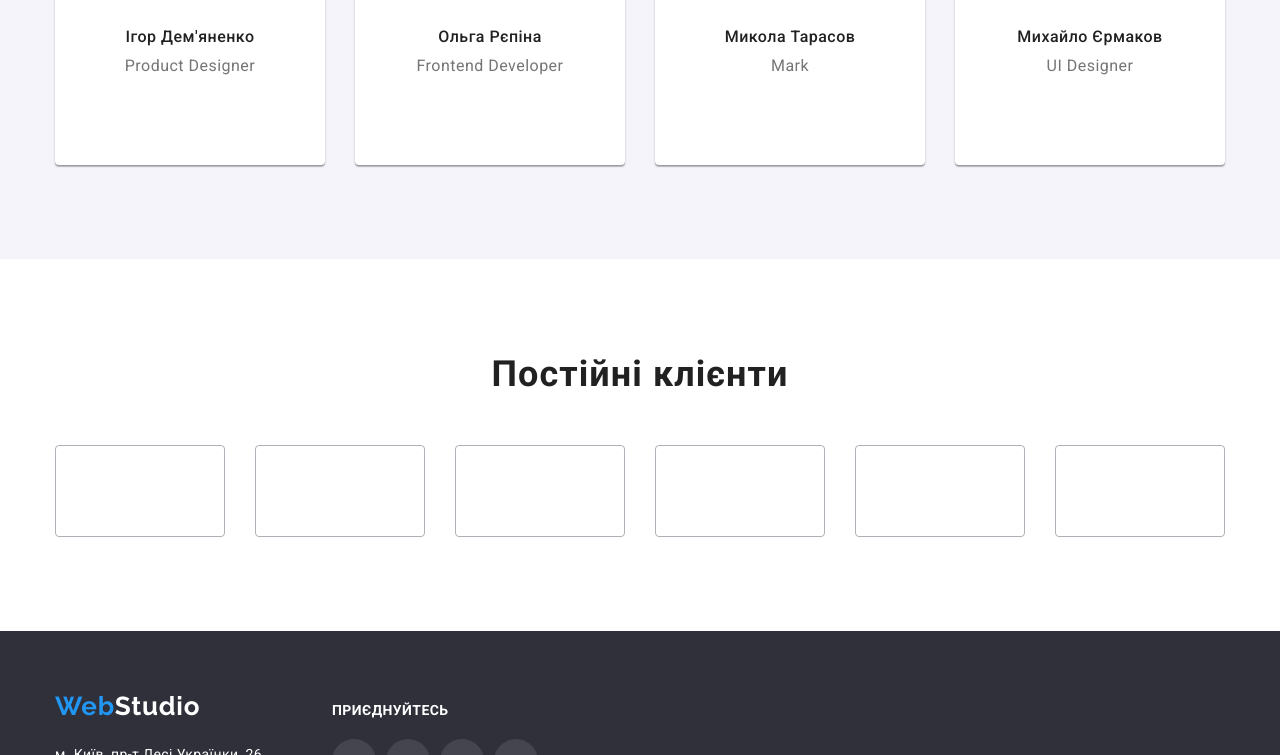
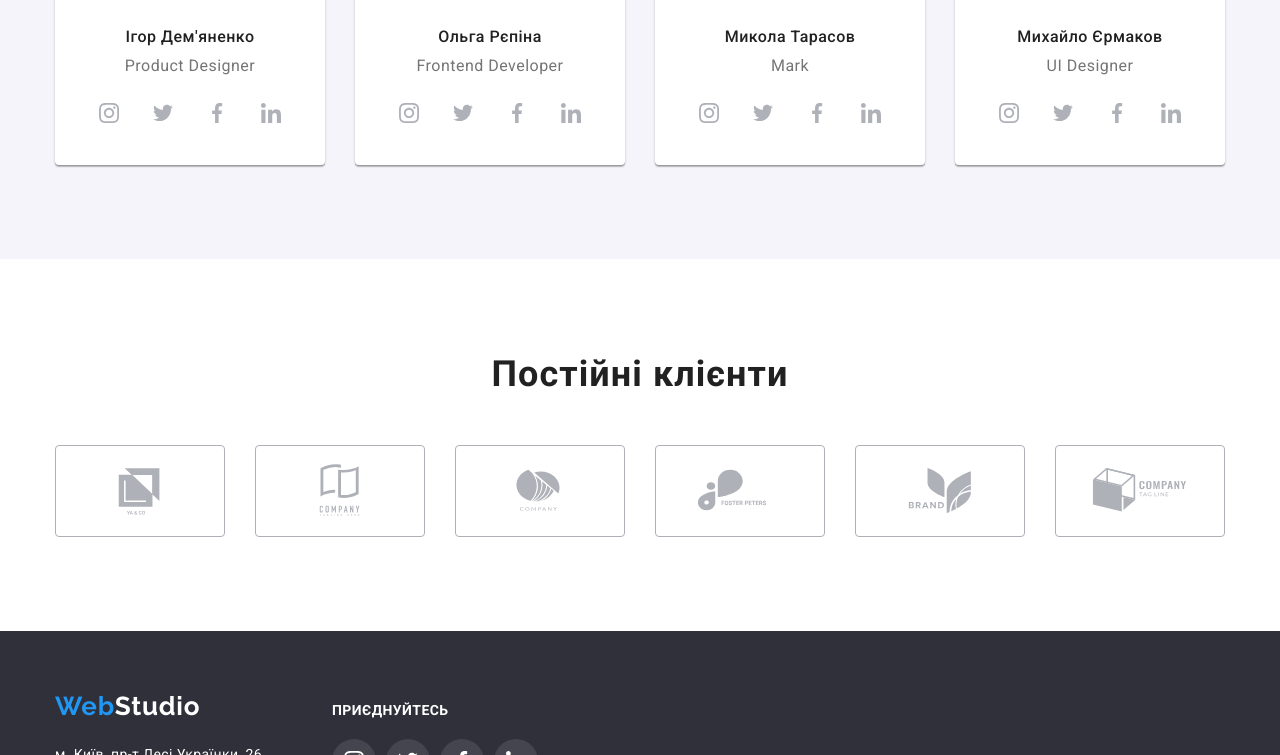
Before and after one commit to BorysOlefirenko/goit-markup-hw-06, a plain HTML site: page index.html in a window 1280 px wide. Shown: the part 2045-2800 px from the top of the page. Drawn offline with nearby package versions, Linux system fonts and the light colour scheme; the site is published under a folder, as on GitHub Pages, so addresses that start at the root find nothing.

Commit message:
Completion of homework 4

```diff
--- a/css/styles.css
+++ b/css/styles.css
@@ -242,7 +242,6 @@ body{
 }
 
 .feature-icons {
-    width: 270px;
     height: 120px;
     display: flex;
     justify-content: center;
@@ -372,7 +371,7 @@ body{
 }
 
 .customer-link:hover .customer-icon,
-.customer-linkk:focus .customer-icon {
+.customer-link:focus .customer-icon {
     fill: #2196F3;
 }
 
@@ -460,7 +459,7 @@ body{
 }
 
 .footer-soc-link:hover,
-.footersoc-link:focus {
+.footer-soc-link:focus {
     background-color: #2196F3;
     border: #2196F3;
 }
--- a/index.html
+++ b/index.html
@@ -44,7 +44,7 @@
               aria-label="Емейл"
             >
               <svg class="contact-icon" width="16" height="12">
-                <use href="/images/icons.svg#icon-envelope"></use>
+                <use href="./images/icons.svg#icon-envelope"></use>
               </svg>
               info@devstudio.com
             </a>
@@ -56,7 +56,7 @@
               aria-label="Телефон"
             >
               <svg class="contact-icon" width="10" height="16">
-                <use href="/images/icons.svg#icon-smartphone"></use>
+                <use href="./images/icons.svg#icon-smartphone"></use>
               </svg>
               +38 096 111 11 11
             </a>
@@ -79,7 +79,7 @@
             <li class="div-features">
               <div class="feature-icons">
                 <svg class="feature-icon" width="70" height="70">
-                  <use href="/images/icons.svg#icon-antenna"></use>
+                  <use href="./images/icons.svg#icon-antenna"></use>
                 </svg>
               </div>
               <h3 class="features-title">УВАГА ДО ДЕТАЛЕЙ</h3>
@@ -91,7 +91,7 @@
             <li class="div-features">
               <div class="feature-icons">
                 <svg class="feature-icon" width="70" height="70">
-                  <use href="/images/icons.svg#icon-clock"></use>
+                  <use href="./images/icons.svg#icon-clock"></use>
                 </svg>
               </div>
               <h3 class="features-title">ПУНКТУАЛЬНІСТЬ</h3>
@@ -103,7 +103,7 @@
             <li class="div-features">
               <div class="feature-icons">
                 <svg class="feature-icon" width="70" height="70">
-                  <use href="/images/icons.svg#icon-diagram"></use>
+                  <use href="./images/icons.svg#icon-diagram"></use>
                 </svg>
               </div>
               <h3 class="features-title">ПЛАНУВАННЯ</h3>
@@ -114,7 +114,7 @@
             <li class="div-features">
               <div class="feature-icons">
                 <svg class="feature-icon" width="70" height="70">
-                  <use href="/images/icons.svg#icon-astronaut"></use>
+                  <use href="./images/icons.svg#icon-astronaut"></use>
                 </svg>
               </div>
               <h3 class="features-title">СУЧАСНІ ТЕХНОЛОГІЇ</h3>
@@ -167,26 +167,26 @@
                   <li class="team-soc-item">
                     <a class="team-soc-link" href="#" aria-label="Інстаграм">
                       <svg class="team-soc-icon" width="20" height="20">
-                        <use href="/images/icons.svg#icon-instagram"></use>
+                        <use href="./images/icons.svg#icon-instagram"></use>
                       </svg>
                     </a>
                   </li>
                   <li class="team-soc-item">
                     <a class="team-soc-link" href="#" aria-label="Твітер">
                       <svg class="team-soc-icon" width="20" height="20">
-                        <use href="/images/icons.svg#icon-twitter"></use></svg
+                        <use href="./images/icons.svg#icon-twitter"></use></svg
                     ></a>
                   </li>
                   <li class="team-soc-item">
                     <a class="team-soc-link" href="#" aria-label="Фейсбук">
                       <svg class="team-soc-icon" width="20" height="20">
-                        <use href="/images/icons.svg#icon-facebook"></use></svg
+                        <use href="./images/icons.svg#icon-facebook"></use></svg
                     ></a>
                   </li>
                   <li class="team-soc-item">
                     <a class="team-soc-link" href="#" aria-label="Лінкедін">
                       <svg class="team-soc-icon" width="20" height="20">
-                        <use href="/images/icons.svg#icon-linkedin"></use></svg
+                        <use href="./images/icons.svg#icon-linkedin"></use></svg
                     ></a>
                   </li>
                 </ul>
@@ -201,26 +201,26 @@
                   <li class="team-soc-item">
                     <a class="team-soc-link" href="#" aria-label="Інстаграм">
                       <svg class="team-soc-icon" width="20" height="20">
-                        <use href="/images/icons.svg#icon-instagram"></use>
+                        <use href="./images/icons.svg#icon-instagram"></use>
                       </svg>
                     </a>
                   </li>
                   <li class="team-soc-item">
                     <a class="team-soc-link" href="#" aria-label="Твітер">
                       <svg class="team-soc-icon" width="20" height="20">
-                        <use href="/images/icons.svg#icon-twitter"></use></svg
+                        <use href="./images/icons.svg#icon-twitter"></use></svg
                     ></a>
                   </li>
                   <li class="team-soc-item">
                     <a class="team-soc-link" href="#" aria-label="Фейсбук">
                       <svg class="team-soc-icon" width="20" height="20">
-                        <use href="/images/icons.svg#icon-facebook"></use></svg
+                        <use href="./images/icons.svg#icon-facebook"></use></svg
                     ></a>
                   </li>
                   <li class="team-soc-item">
                     <a class="team-soc-link" href="#" aria-label="Лінкедін">
                       <svg class="team-soc-icon" width="20" height="20">
-                        <use href="/images/icons.svg#icon-linkedin"></use></svg
+                        <use href="./images/icons.svg#icon-linkedin"></use></svg
                     ></a>
                   </li>
                 </ul>
@@ -235,26 +235,26 @@
                   <li class="team-soc-item">
                     <a class="team-soc-link" href="#" aria-label="Інстаграм">
                       <svg class="team-soc-icon" width="20" height="20">
-                        <use href="/images/icons.svg#icon-instagram"></use>
+                        <use href="./images/icons.svg#icon-instagram"></use>
                       </svg>
                     </a>
                   </li>
                   <li class="team-soc-item">
                     <a class="team-soc-link" href="#" aria-label="Твітер">
                       <svg class="team-soc-icon" width="20" height="20">
-                        <use href="/images/icons.svg#icon-twitter"></use></svg
+                        <use href="./images/icons.svg#icon-twitter"></use></svg
                     ></a>
                   </li>
                   <li class="team-soc-item">
                     <a class="team-soc-link" href="#" aria-label="Фейсбук">
                       <svg class="team-soc-icon" width="20" height="20">
-                        <use href="/images/icons.svg#icon-facebook"></use></svg
+                        <use href="./images/icons.svg#icon-facebook"></use></svg
                     ></a>
                   </li>
                   <li class="team-soc-item">
                     <a class="team-soc-link" href="#" aria-label="Лінкедін">
                       <svg class="team-soc-icon" width="20" height="20">
-                        <use href="/images/icons.svg#icon-linkedin"></use></svg
+                        <use href="./images/icons.svg#icon-linkedin"></use></svg
                     ></a>
                   </li>
                 </ul>
@@ -269,26 +269,26 @@
                   <li class="team-soc-item">
                     <a class="team-soc-link" href="#" aria-label="Інстаграм">
                       <svg class="team-soc-icon" width="20" height="20">
-                        <use href="/images/icons.svg#icon-instagram"></use>
+                        <use href="./images/icons.svg#icon-instagram"></use>
                       </svg>
                     </a>
                   </li>
                   <li class="team-soc-item">
                     <a class="team-soc-link" href="#" aria-label="Твітер">
                       <svg class="team-soc-icon" width="20" height="20">
-                        <use href="/images/icons.svg#icon-twitter"></use></svg
+                        <use href="./images/icons.svg#icon-twitter"></use></svg
                     ></a>
                   </li>
                   <li class="team-soc-item">
                     <a class="team-soc-link" href="#" aria-label="Фейсбук">
                       <svg class="team-soc-icon" width="20" height="20">
-                        <use href="/images/icons.svg#icon-facebook"></use></svg
+                        <use href="./images/icons.svg#icon-facebook"></use></svg
                     ></a>
                   </li>
                   <li class="team-soc-item">
                     <a class="team-soc-link" href="#" aria-label="Лінкедін">
                       <svg class="team-soc-icon" width="20" height="20">
-                        <use href="/images/icons.svg#icon-linkedin"></use></svg
+                        <use href="./images/icons.svg#icon-linkedin"></use></svg
                     ></a>
                   </li>
                 </ul>
@@ -304,37 +304,37 @@
             <li class="customer-item">
               <a class="customer-link" href="#">
                 <svg class="customer-icon" width="106" height="60">
-                  <use href="/images/icons.svg#icon-Logo"></use></svg
+                  <use href="./images/icons.svg#icon-Logo"></use></svg
               ></a>
             </li>
             <li class="customer-item">
               <a class="customer-link" href="#">
                 <svg class="customer-icon" width="106" height="60">
-                  <use href="/images/icons.svg#icon-Logo1"></use></svg
+                  <use href="./images/icons.svg#icon-Logo1"></use></svg
               ></a>
             </li>
             <li class="customer-item">
               <a class="customer-link" href="#">
                 <svg class="customer-icon" width="106" height="60">
-                  <use href="/images/icons.svg#icon-Logo2"></use></svg
+                  <use href="./images/icons.svg#icon-Logo2"></use></svg
               ></a>
             </li>
             <li class="customer-item">
               <a class="customer-link" href="#">
                 <svg class="customer-icon" width="106" height="60">
-                  <use href="/images/icons.svg#icon-Logo3"></use></svg
+                  <use href="./images/icons.svg#icon-Logo3"></use></svg
               ></a>
             </li>
             <li class="customer-item">
               <a class="customer-link" href="#">
                 <svg class="customer-icon" width="106" height="60">
-                  <use href="/images/icons.svg#icon-Logo4"></use></svg
+                  <use href="./images/icons.svg#icon-Logo4"></use></svg
               ></a>
             </li>
             <li class="customer-item">
               <a class="customer-link" href="#">
                 <svg class="customer-icon" width="106" height="60">
-                  <use href="/images/icons.svg#icon-Logo5"></use></svg
+                  <use href="./images/icons.svg#icon-Logo5"></use></svg
               ></a>
             </li>
           </ul>
@@ -378,26 +378,26 @@
             <li class="footer-soc-item">
               <a class="footer-soc-link" href="#" aria-label="Інстаграм">
                 <svg class="footer-soc-icon" width="20" height="20">
-                  <use href="/images/icons.svg#icon-instagram"></use>
+                  <use href="./images/icons.svg#icon-instagram"></use>
                 </svg>
               </a>
             </li>
             <li class="footer-soc-item">
               <a class="footer-soc-link" href="#" aria-label="Твітер">
                 <svg class="footer-soc-icon" width="20" height="20">
-                  <use href="/images/icons.svg#icon-twitter"></use></svg
+                  <use href="./images/icons.svg#icon-twitter"></use></svg
               ></a>
             </li>
             <li class="footer-soc-item">
               <a class="footer-soc-link" href="#" aria-label="Фейсбук">
                 <svg class="footer-soc-icon" width="20" height="20">
-                  <use href="/images/icons.svg#icon-facebook"></use></svg
+                  <use href="./images/icons.svg#icon-facebook"></use></svg
               ></a>
             </li>
             <li class="footer-soc-item">
               <a class="footer-soc-link" href="#" aria-label="Лінкедін">
                 <svg class="footer-soc-icon" width="20" height="20">
-                  <use href="/images/icons.svg#icon-linkedin"></use></svg
+                  <use href="./images/icons.svg#icon-linkedin"></use></svg
               ></a>
             </li>
           </ul>
```
Also changed, not shown: portfolio.html (+6 -6 lines).
